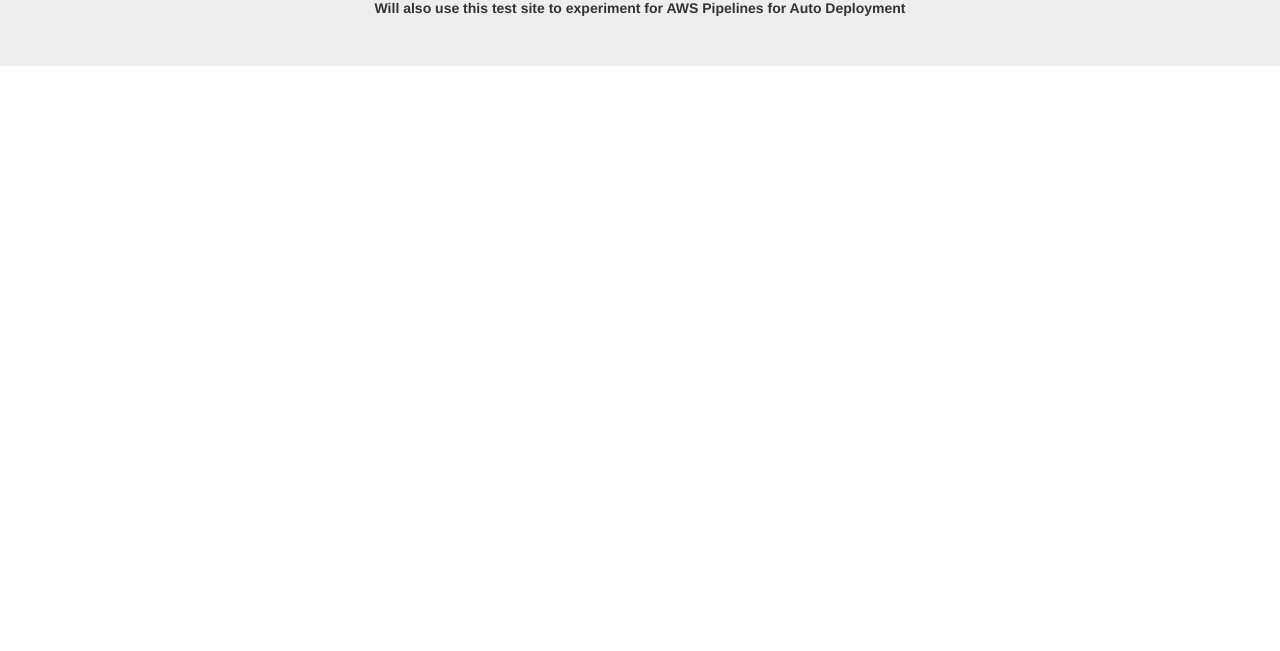
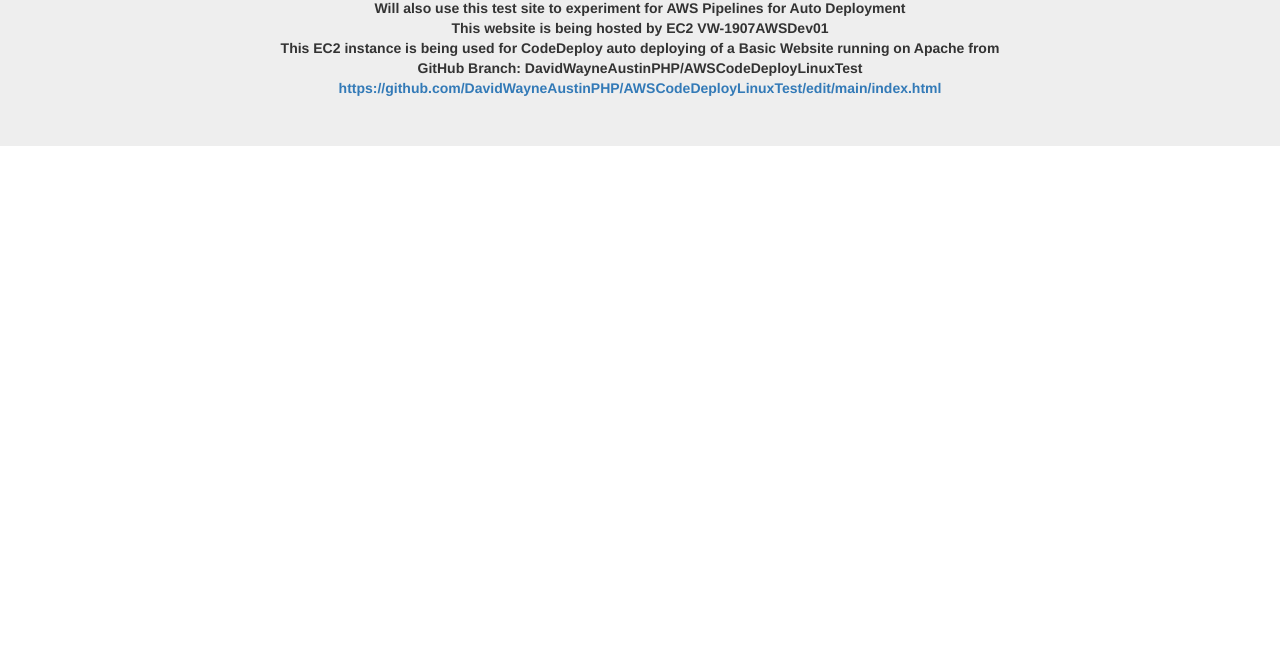
Before and after one commit to DavidWayneAustinPHP/AWSCodeDeployLinuxTest, a plain HTML site: page index.html in a window 1280 px wide. Shown: the part 149-800 px from the top of the page. Drawn offline with nearby package versions, Linux system fonts and the light colour scheme.

Commit message:
Updating the website page

```diff
--- a/index.html
+++ b/index.html
@@ -15,6 +15,10 @@
         <div class="jumbotron text-center">
             <h1>AWS CodeDeploy Test Site</h1>
             <strong>Will also use this test site to experiment for AWS Pipelines for Auto Deployment</br></strong>
+	       <strong>This website is being hosted by EC2 VW-1907AWSDev01</br></strong>
+            <strong>This EC2 instance is being used for CodeDeploy auto deploying of a Basic Website running on Apache from</br></strong>
+            <strong>GitHub Branch: DavidWayneAustinPHP/AWSCodeDeployLinuxTest</br></strong>
+            <strong><a href="https://github.com/DavidWayneAustinPHP/AWSCodeDeployLinuxTest/edit/main/index.html">https://github.com/DavidWayneAustinPHP/AWSCodeDeployLinuxTest/edit/main/index.html</br><strong>
         </div>
     </body>
 </html>
```
